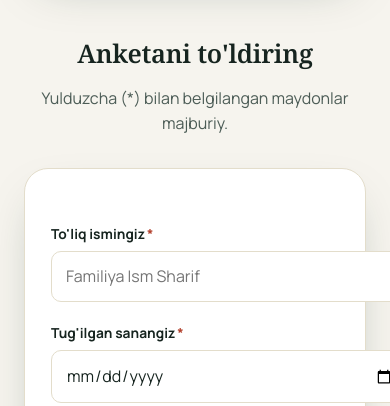
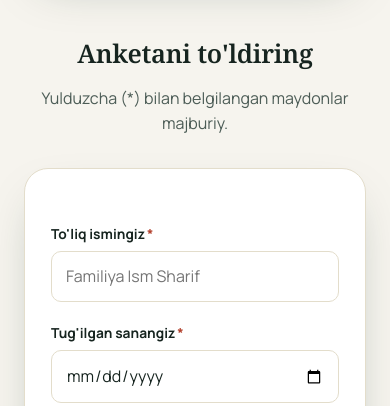
Before and after one commit to Paradox-09-coder/ilmu-hol, a plain HTML site: page index.html in a window 390 px wide. Shown: the part 439-845 px from the top of the page. Drawn offline with Linux system fonts and the light colour scheme.

Commit message:
Fix mobile horizontal overflow caused by long select option text
Grid/flex items default to min-width:auto, so a <select> with a long
option (e.g. quran_level) was forcing the whole single-column grid
track wider than the viewport. Add min-width:0 on .field and an
explicit width:100% on inputs/selects/textareas to fix it.

Co-Authored-By: Claude Sonnet 5 <noreply@anthropic.com>

```diff
--- a/index.html
+++ b/index.html
@@ -74,7 +74,7 @@
   }
   .form-shell h2{color:var(--ink);}
   .form-grid{display:grid;grid-template-columns:1fr;gap:20px;margin-top:28px;}
-  .field{display:flex;flex-direction:column;gap:7px;}
+  .field{display:flex;flex-direction:column;gap:7px;min-width:0;}
   .field.full{grid-column:1/-1;}
   .field label{
     font-size:.86rem;font-weight:700;color:var(--ink);
@@ -83,7 +83,7 @@
   .field input,
   .field select,
   .field textarea{
-    font:inherit;padding:12px 14px;border-radius:10px;
+    width:100%;font:inherit;padding:12px 14px;border-radius:10px;
     border:1.5px solid var(--border);background:#fff;color:var(--ink);
     outline:none;transition:border-color .15s ease, box-shadow .15s ease;
   }
```
